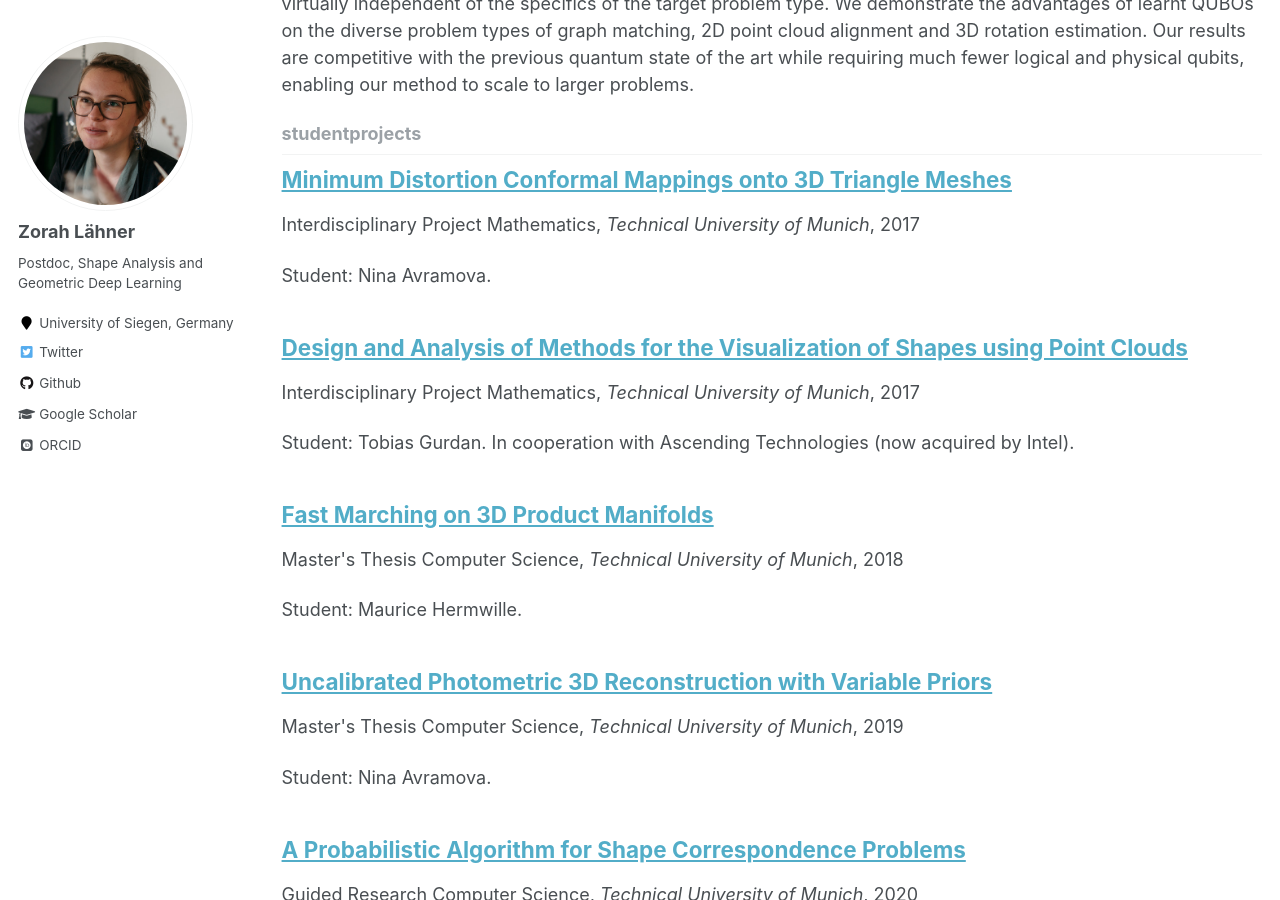
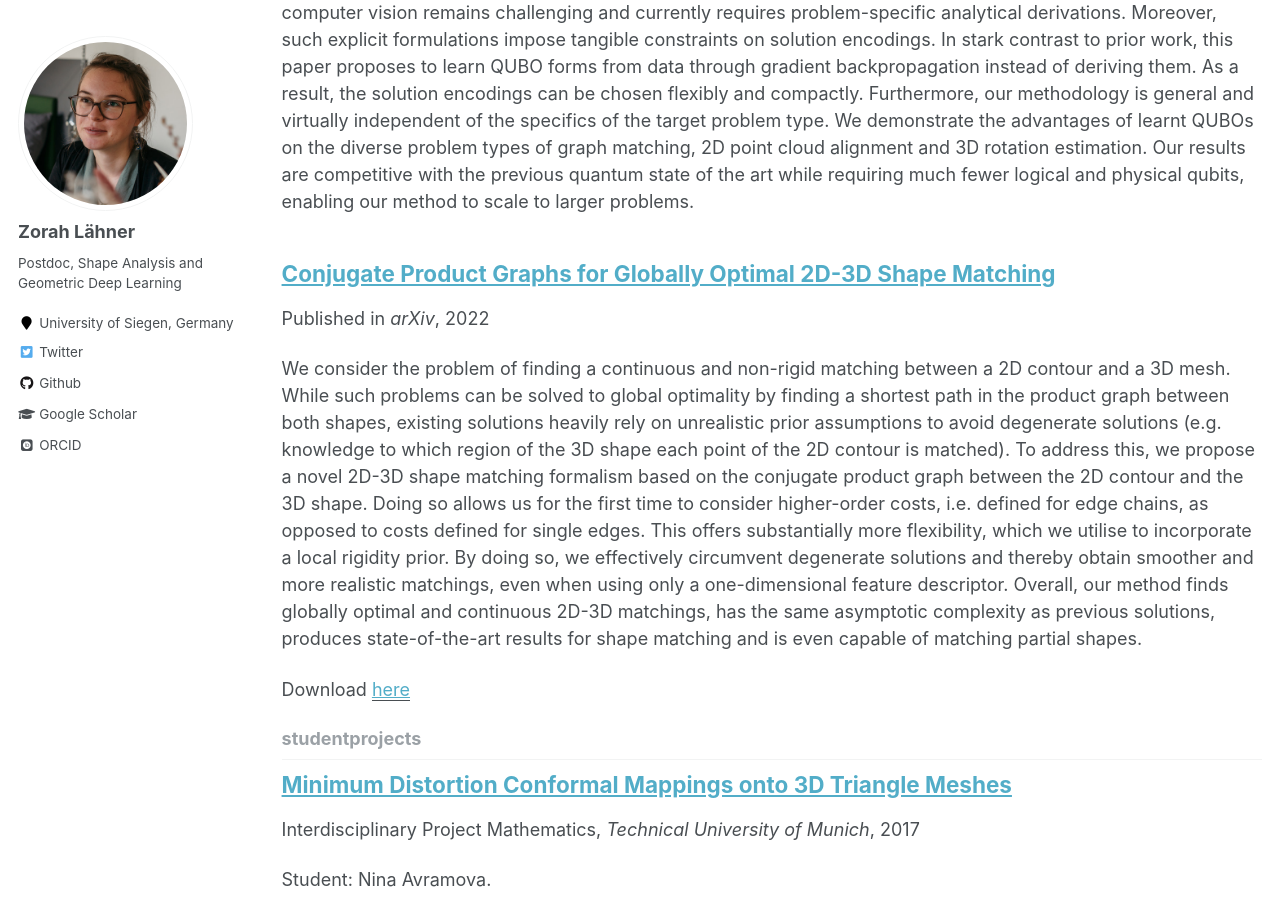
Before and after one commit to zorah/zorah.github.io, a Jekyll site: the page built from _pages/collection-archive.html, in a window 1280 px wide and 900 px high, scrolled down 5890 px. Built offline with Jekyll 4.4.1, drawn with Linux system fonts in a browser that asks for light colours; some web fonts are replaced; some of the changed text lies outside the part shown.

Commit message:
homepage update

```diff
--- a/_pages/cv.md
+++ b/_pages/cv.md
@@ -67,7 +67,7 @@ Committees
 Reviewing
 ======
 
-Outstanding Reviewer Award 3DV 2021
+Outstanding Reviewer Award 3DV 2021 and ECCV 2022
 
 **Conferences**
 
--- /dev/null
+++ b/_publications/2022-arxiv-conjugate-product-graphs-for-globally-optimal-2d-3d-shape-matching.md
@@ -0,0 +1,36 @@
+---
+title: "Conjugate Product Graphs for Globally Optimal 2D-3D Shape Matching"
+collection: preprints
+permalink: /publication/2022-arxiv-conjugate-product-graphs
+excerpt: 'We consider the problem of finding a continuous and non-rigid matching between a 2D contour and a 3D mesh. While such problems can be solved to global optimality by finding a shortest path in the product graph between both shapes, existing solutions heavily rely on unrealistic prior assumptions to avoid degenerate solutions (e.g. knowledge to which region of the 3D shape each point of the 2D contour is matched). To address this, we propose a novel 2D-3D shape matching formalism based on the conjugate product graph between the 2D contour and the 3D shape. Doing so allows us for the first time to consider higher-order costs, i.e. defined for edge chains, as opposed to costs defined for single edges. This offers substantially more flexibility, which we utilise to incorporate a local rigidity prior. By doing so, we effectively circumvent degenerate solutions and thereby obtain smoother and more realistic matchings, even when using only a one-dimensional feature descriptor. Overall, our method finds globally optimal and continuous 2D-3D matchings, has the same asymptotic complexity as previous solutions, produces state-of-the-art results for shape matching and is even capable of matching partial shapes. '
+date: 2022-11-22
+venue: 'arXiv'
+paperurl: 'http://zorah.github.io/files/pdfs/roetzer2022conjugate.pdf'
+authors: 'Paul Roetzer, <b>Zorah Lähner</b>, Florian Bernard'
+teaser: /previews/roetzer2022conjugate.png
+arxiv: 'https://arxiv.org/abs/2211.11589'
+categories: [correspondence]
+bibtex: true
+---
+
+{{ page.authors }}
+
+<img class="pub_teaser" src="../images/previews/roetzer2022conjugate.png" alt="Teaser Image" title="teaser" />
+
+## Abstract
+
+> We consider the problem of finding a continuous and non-rigid matching between a 2D contour and a 3D mesh. While such problems can be solved to global optimality by finding a shortest path in the product graph between both shapes, existing solutions heavily rely on unrealistic prior assumptions to avoid degenerate solutions (e.g. knowledge to which region of the 3D shape each point of the 2D contour is matched). To address this, we propose a novel 2D-3D shape matching formalism based on the conjugate product graph between the 2D contour and the 3D shape. Doing so allows us for the first time to consider higher-order costs, i.e. defined for edge chains, as opposed to costs defined for single edges. This offers substantially more flexibility, which we utilise to incorporate a local rigidity prior. By doing so, we effectively circumvent degenerate solutions and thereby obtain smoother and more realistic matchings, even when using only a one-dimensional feature descriptor. Overall, our method finds globally optimal and continuous 2D-3D matchings, has the same asymptotic complexity as previous solutions, produces state-of-the-art results for shape matching and is even capable of matching partial shapes.
+
+## Resources
+
+{% if page.paperurl %}<a href=" {{ page.paperurl }} ">[pdf]</a>{% endif %} {% if page.arxiv %}<a href=" {{ page.arxiv }} ">[arxiv]</a>{% endif %} {% if page.code %}<a href=" {{ page.code }} ">[github]</a>{% endif %} {% if page.video %}<a href=" {{ page.video }} ">[video]</a>{% endif %} {% if poster %}<a href=" {{ page.poster }} ">[video]</a>{% endif %}
+
+
+## Bibtex
+
+    @inproceedings{roetzer2022conjugate,
+        author 	= {Paul Roetzer and Zorah L\"ahner and Florian Bernard},
+        title 	= { Conjugate Product Graphs for Globally Optimal 2D-3D Shape Matching },
+        booktitle = {arXiv:2211.11589},
+        year 	= 2022,
+    }
```
Also changed, not shown: _news/2022-10-20-outstanding-reviewer-eccv.md (added, +6 -0 lines), images/previews/Screenshot from 2022-07-13 17-31-50.png (deleted), images/previews/roetzer2022conjugate.png (added), 3 other files.
